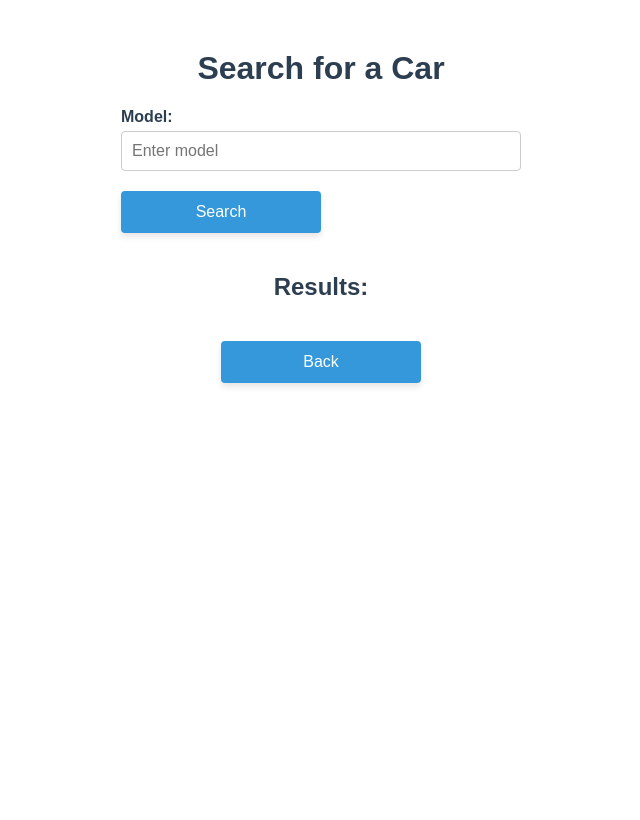
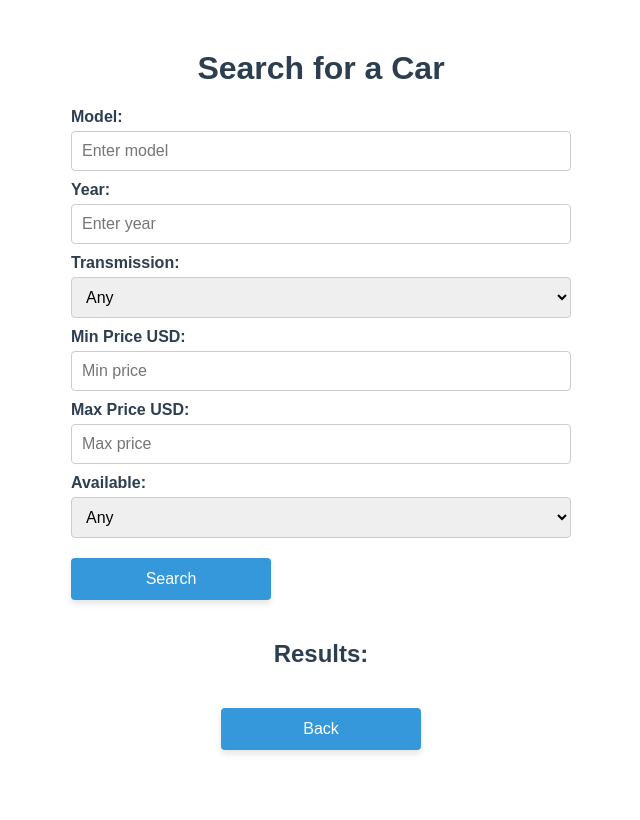
Before and after one commit to Lu5t0/Car_Rent, a Django app: page /car-search/ in a window 1280 px wide. Shown: the whole page, without its empty margins (319-959 px from the left). Before the commit the page ends 387 px from the top, so only its background shows below. Run offline with Django 5.2, Linux system fonts and the light colour scheme; the visitor is signed in with stand-in values (Sample User, id 1).

Commit message:
Search_Filter

```diff
--- a/my_rent_car_project/car_rental/models.py
+++ b/my_rent_car_project/car_rental/models.py
@@ -30,7 +30,6 @@ class Car(models.Model):
     def __str__(self):
         return f"{self.model} ({self.year})"
 
-
 class Loan(models.Model):
     car = models.ForeignKey(Car, on_delete=models.CASCADE, related_name='loans')
     user = models.ForeignKey(User, on_delete=models.CASCADE, related_name='loans')
--- a/my_rent_car_project/car_rental/urls.py
+++ b/my_rent_car_project/car_rental/urls.py
@@ -7,7 +7,8 @@ urlpatterns = [
     path('cars/', views.get_all_cars, name='get_all_cars'),
     path('cars/search/', views.search_car, name='search_car'),
     path('cars/add/', views.add_car, name='add_car'),
-    path('car-search/', views.car_detail_page, name='car_detail_page'),
+    path('car/search/', views.search_car, name='search_car'),
+    path('car-search/', views.car_search_page, name='car_search_page'),
     path('add_car/', views.add_car_page, name='add_car_page'),
     path('car/delete/', views.delete_car_graphic, name='delete_car_graphic'),
     path('manufacturers/', views.list_manufacturers, name='list_manufacturers'),
--- a/my_rent_car_project/car_rental/views.py
+++ b/my_rent_car_project/car_rental/views.py
@@ -9,7 +9,7 @@ from django.contrib.auth import authenticate, login,logout
 from  datetime import datetime
 from django.contrib.auth.decorators import login_required,user_passes_test
 from django.utils import timezone
-from django.db.models import Count
+from django.db.models import Count, Q
 
 
 def superuser_required(view_func):
@@ -39,7 +39,36 @@ def get_all_cars(request):
 @login_required
 def search_car(request):
     model_query = request.GET.get('model', '')
-    cars = Car.objects.filter(model__icontains=model_query).select_related('manufacturer', 'image')
+    year_query = request.GET.get('year', '')
+    transmission_query = request.GET.get('transmission', '')
+    min_price = request.GET.get('min_price', '')
+    max_price = request.GET.get('max_price', '')
+    available_query = request.GET.get('available', '')
+
+    filters = Q()
+
+    if model_query:
+        filters &= Q(model__icontains=model_query)
+
+    if year_query:
+        filters &= Q(year=year_query)
+
+    if transmission_query:
+        filters &= Q(transmission__iexact=transmission_query)
+
+    if min_price:
+        filters &= Q(price_per_day_usd__gte=min_price)
+
+    if max_price:
+        filters &= Q(price_per_day_usd__lte=max_price)
+
+    if available_query:
+        if available_query.lower() in ['true', '1']:
+            filters &= Q(available=True)
+        elif available_query.lower() in ['false', '0']:
+            filters &= Q(available=False)
+
+    cars = Car.objects.filter(filters).select_related('manufacturer', 'image')
 
     result = []
     for car in cars:
@@ -61,8 +90,8 @@ def search_car(request):
     return JsonResponse(result, safe=False)
 
 @login_required
-def car_detail_page(request):
-    return render(request, 'car_rental/car_detail.html')
+def car_search_page(request):
+    return render(request, 'car_rental/car_search.html')
 
 @superuser_required
 def add_car(request):
@@ -290,6 +319,16 @@ def rent_car(request):
     except Car.DoesNotExist:
         return render(request, 'car_rental/rent_car.html', {'error': 'Car not found.'})
 
+    conflicting_rentals = Loan.objects.filter(
+        car=car,
+        rent_date__lte=end_date,
+        return_date__gte=start_date
+    )
+
+    if conflicting_rentals.exists():
+        return render(request, 'car_rental/rent_car.html',
+                      {'error': 'This car is already rented for the selected period.'})
+
     if not car.available:
         return render(request, 'car_rental/rent_car.html', {'error': 'Car is not available.'})
 
@@ -395,7 +434,7 @@ def delete_images_by_id(request):
             message = "Please enter a valid ID."
     return render(request, 'car_rental/delete_images.html', {'message': message})
 
-@login_required
+
 def get_top_rented_cars(limit=10):
     top_cars = Car.objects.annotate(
         rental_count=Count('loans')
--- a/my_rent_car_project/my_rent_car_project/settings.py
+++ b/my_rent_car_project/my_rent_car_project/settings.py
@@ -2,11 +2,11 @@ from pathlib import Path
 import os
 from dotenv import load_dotenv
 
-load_dotenv()
 
 # Build paths inside the project like this: BASE_DIR / 'subdir'.
 BASE_DIR = Path(__file__).resolve().parent.parent
 
+load_dotenv(BASE_DIR/".env")
 
 # Quick-start development settings - unsuitable for production
 # See https://docs.djangoproject.com/en/5.2/howto/deployment/checklist/
--- a/my_rent_car_project/templates/car_rental/car_detail.html
+++ /dev/null
@@ -1,113 +0,0 @@
-<!DOCTYPE html>
-<html lang="en">
-<head>
-<meta charset="UTF-8" />
-<title>Search Cars</title>
-<style>
-  body {
-    font-family: Arial, sans-serif;
-    font-size: 16px;
-    color: #2c3e50;
-    margin: 50px;
-  }
-  button {
-    display: inline-block;
-    padding: 12px;
-    width: 100%;
-    max-width: 200px;
-    margin: 20px auto;
-    background-color: #3498db;
-    color: white;
-    border: none;
-    border-radius: 4px;
-    font-size: 16px;
-    cursor: pointer;
-    font-family: Arial, sans-serif;
-    box-shadow: 0 4px 6px rgba(0,0,0,0.1);
-    transition: background-color 0.3s, transform 0.2s;
-    text-align: center;
-  }
-  button:hover {
-    background-color: #2980b9;
-    transform: translateY(-2px);
-  }
-
-  label {
-    display: block;
-    margin-top: 10px;
-    font-weight: bold;
-    color: #2c3e50;
-  }
-  input {
-    width: 100%;
-    padding: 10px;
-    margin-top: 5px;
-    box-sizing: border-box;
-    border: 1px solid #ccc;
-    border-radius: 4px;
-    font-family: Arial, sans-serif;
-    font-size: 16px;
-  }
-
-  #resultsContainer {
-    margin-top: 20px;
-  }
-</style>
-</head>
-<body>
-<h1 style="text-align: center;">Search for a Car</h1>
-
-<form id="searchForm" style="max-width: 400px; margin: 0 auto;">
-    <label for="modelInput">Model:</label>
-    <input type="text" id="modelInput" placeholder="Enter model" required />
-
-    <button type="submit">Search</button>
-</form>
-
-<h2 style="text-align: center;">Results:</h2>
-<div id="resultsContainer" style="max-width: 600px; margin: 0 auto;"></div>
-
-<script>
-document.getElementById('searchForm').addEventListener('submit', function(e) {
-    e.preventDefault();
-
-    const model = document.getElementById('modelInput').value;
-    fetch('/cars/search/?model=' + encodeURIComponent(model))
-        .then(response => response.json())
-        .then(data => {
-            const container = document.getElementById('resultsContainer');
-            container.innerHTML = '';
-
-            if (data.length === 0) {
-                container.innerHTML = '<p>No cars found.</p>';
-            } else {
-                data.forEach(car => {
-                    const carDiv = document.createElement('div');
-                    carDiv.innerHTML = `
-                        <p style="background-color:#f9f9f9; padding:10px; border-radius:4px;">
-                            <strong>ID:</strong> ${car.id} <br>
-                            <strong>Manufacturer:</strong> ${car.manufacturer} <br>
-                            <strong>Model:</strong> ${car.model} <br>
-                            <strong>Year:</strong> ${car.year} <br>
-                            <strong>Transmission:</strong> ${car.transmission} <br>
-                            <strong>Price per Day USD:</strong> ${car.price_per_day_usd} <br>
-                            <strong>Available:</strong> ${car.available} <br>
-                            ${car.image_url ? `<img src="${car.image_url}" alt="Car Image" style="max-width:400px; margin-top:10px;">` : ''}
-                        </p>
-                        <hr>
-                    `;
-                    container.appendChild(carDiv);
-                });
-            }
-        })
-        .catch(error => {
-            console.error('Error:', error);
-        });
-});
-</script>
-
-<div style="text-align: center;">
-    <button onclick="window.history.back();">Back</button>
-</div>
-</body>
-</html>
--- /dev/null
+++ b/my_rent_car_project/templates/car_rental/car_search.html
@@ -0,0 +1,154 @@
+<!DOCTYPE html>
+<html lang="en">
+<head>
+<meta charset="UTF-8" />
+<title>Search Cars</title>
+<style>
+  body {
+    font-family: Arial, sans-serif;
+    font-size: 16px;
+    color: #2c3e50;
+    margin: 50px;
+  }
+  button {
+    display: inline-block;
+    padding: 12px;
+    width: 100%;
+    max-width: 200px;
+    margin: 20px auto;
+    background-color: #3498db;
+    color: white;
+    border: none;
+    border-radius: 4px;
+    font-size: 16px;
+    cursor: pointer;
+    font-family: Arial, sans-serif;
+    box-shadow: 0 4px 6px rgba(0,0,0,0.1);
+    transition: background-color 0.3s, transform 0.2s;
+    text-align: center;
+  }
+  button:hover {
+    background-color: #2980b9;
+    transform: translateY(-2px);
+  }
+
+  label {
+    display: block;
+    margin-top: 10px;
+    font-weight: bold;
+    color: #2c3e50;
+  }
+  input, select {
+    width: 100%;
+    padding: 10px;
+    margin-top: 5px;
+    box-sizing: border-box;
+    border: 1px solid #ccc;
+    border-radius: 4px;
+    font-family: Arial, sans-serif;
+    font-size: 16px;
+  }
+
+  #resultsContainer {
+    margin-top: 20px;
+  }
+</style>
+</head>
+<body>
+<h1 style="text-align: center;">Search for a Car</h1>
+
+<form id="searchForm" style="max-width: 500px; margin: 0 auto;">
+    <label for="modelInput">Model:</label>
+    <input type="text" id="modelInput" placeholder="Enter model" />
+
+    <label for="yearInput">Year:</label>
+    <input type="number" id="yearInput" placeholder="Enter year" />
+
+    <label for="transmissionSelect">Transmission:</label>
+    <select id="transmissionSelect">
+        <option value="">Any</option>
+        <option value="automatic">Automatic</option>
+        <option value="manual">Manual</option>
+    </select>
+
+    <label for="minPriceInput">Min Price USD:</label>
+    <input type="number" id="minPriceInput" placeholder="Min price" />
+
+    <label for="maxPriceInput">Max Price USD:</label>
+    <input type="number" id="maxPriceInput" placeholder="Max price" />
+
+    <label for="availableSelect">Available:</label>
+    <select id="availableSelect">
+        <option value="">Any</option>
+        <option value="true">Yes</option>
+        <option value="false">No</option>
+    </select>
+
+    <button type="submit">Search</button>
+</form>
+
+<h2 style="text-align: center;">Results:</h2>
+<div id="resultsContainer" style="max-width: 600px; margin: 0 auto;"></div>
+
+<script>
+document.getElementById('searchForm').addEventListener('submit', function(e) {
+    e.preventDefault();
+
+    const model = document.getElementById('modelInput').value.trim();
+    const year = document.getElementById('yearInput').value.trim();
+    const transmission = document.getElementById('transmissionSelect').value;
+    const minPrice = document.getElementById('minPriceInput').value.trim();
+    const maxPrice = document.getElementById('maxPriceInput').value.trim();
+    const available = document.getElementById('availableSelect').value;
+
+    const params = new URLSearchParams();
+
+    if (model) params.append('model', model);
+    if (year) params.append('year', year);
+    if (transmission) params.append('transmission', transmission);
+    if (minPrice) params.append('min_price', minPrice);
+    if (maxPrice) params.append('max_price', maxPrice);
+    if (available) params.append('available', available);
+
+    const url = '/car/search/?' + params.toString();
+    fetch(url, {
+        method: 'GET',
+        headers: { 'Accept': 'application/json' },
+    }).then(response => response.json())
+      .then(data => {
+        const container = document.getElementById('resultsContainer');
+        container.innerHTML = '';
+
+        if (data.length === 0) {
+            container.innerHTML = '<p>No cars found.</p>';
+        } else {
+            data.forEach(car => {
+                const carDiv = document.createElement('div');
+                carDiv.innerHTML = `
+                    <p style="background-color:#f9f9f9; padding:10px; border-radius:4px;">
+                        <strong>ID:</strong> ${car.id} <br>
+                        <strong>Manufacturer:</strong> ${car.manufacturer} <br>
+                        <strong>Model:</strong> ${car.model} <br>
+                        <strong>Year:</strong> ${car.year} <br>
+                        <strong>Transmission:</strong> ${car.transmission} <br>
+                        <strong>Price per Day USD:</strong> ${car.price_per_day_usd} <br>
+                        <strong>Available:</strong> ${car.available ? 'Yes' : 'No'} <br>
+                        ${car.image_url ? `<img src="${car.image_url}" alt="Car Image" style="max-width:400px; margin-top:10px;">` : ''}
+                    </p>
+                    <hr>
+                `;
+                container.appendChild(carDiv);
+            });
+        }
+      })
+      .catch(error => {
+        console.error('Error:', error);
+      });
+});
+</script>
+
+<div style="text-align: center;">
+    <button onclick="window.history.back();">Back</button>
+</div>
+</body>
+</html>
--- a/my_rent_car_project/templates/car_rental/main_page.html
+++ b/my_rent_car_project/templates/car_rental/main_page.html
@@ -39,7 +39,7 @@
 <h1>Main Menu</h1>
 <div class="button-container">
     <a href="{% url 'get_all_cars' %}" class="button">View All Cars</a>
-    <a href="{% url 'car_detail_page' %}" class="button">Car Search</a>
+    <a href="{% url 'car_search_page' %}" class="button">Car Search</a>
     <a href="{% url 'list_manufacturers' %}" class="button">All Manufacturers</a>
     <a href="{% url 'my_rentals' %}" class="button">My Rentals</a>
     <a href="{% url 'top_cars' %}" class="button">Top rented cars</a>
--- a/my_rent_car_project/templates/car_rental/superuser_dashboard.html
+++ b/my_rent_car_project/templates/car_rental/superuser_dashboard.html
@@ -36,7 +36,7 @@
 <h2>Superuser Dashboard</h2>
 <div class="button-container">
   <a href="{% url 'get_all_cars' %}" class="button">All Cars</a>
-  <a href="{% url 'car_detail_page' %}" class="button">Search Car</a>
+  <a href="{% url 'car_search_page' %}" class="button">Search Car</a>
   <a href="{% url 'add_car_page' %}" class="button">Add Car </a>
   <a href="{% url 'delete_car_graphic' %}" class="button">Delete Car</a>
   <a href="{% url 'list_manufacturers' %}" class="button">Manufacturers</a>
```
Also changed, not shown: my_rent_car_project/media/cars/fe7e5105-2053-49a5-9a9b-1cd9f5292f2e_OaceVCf.jfif (added).
